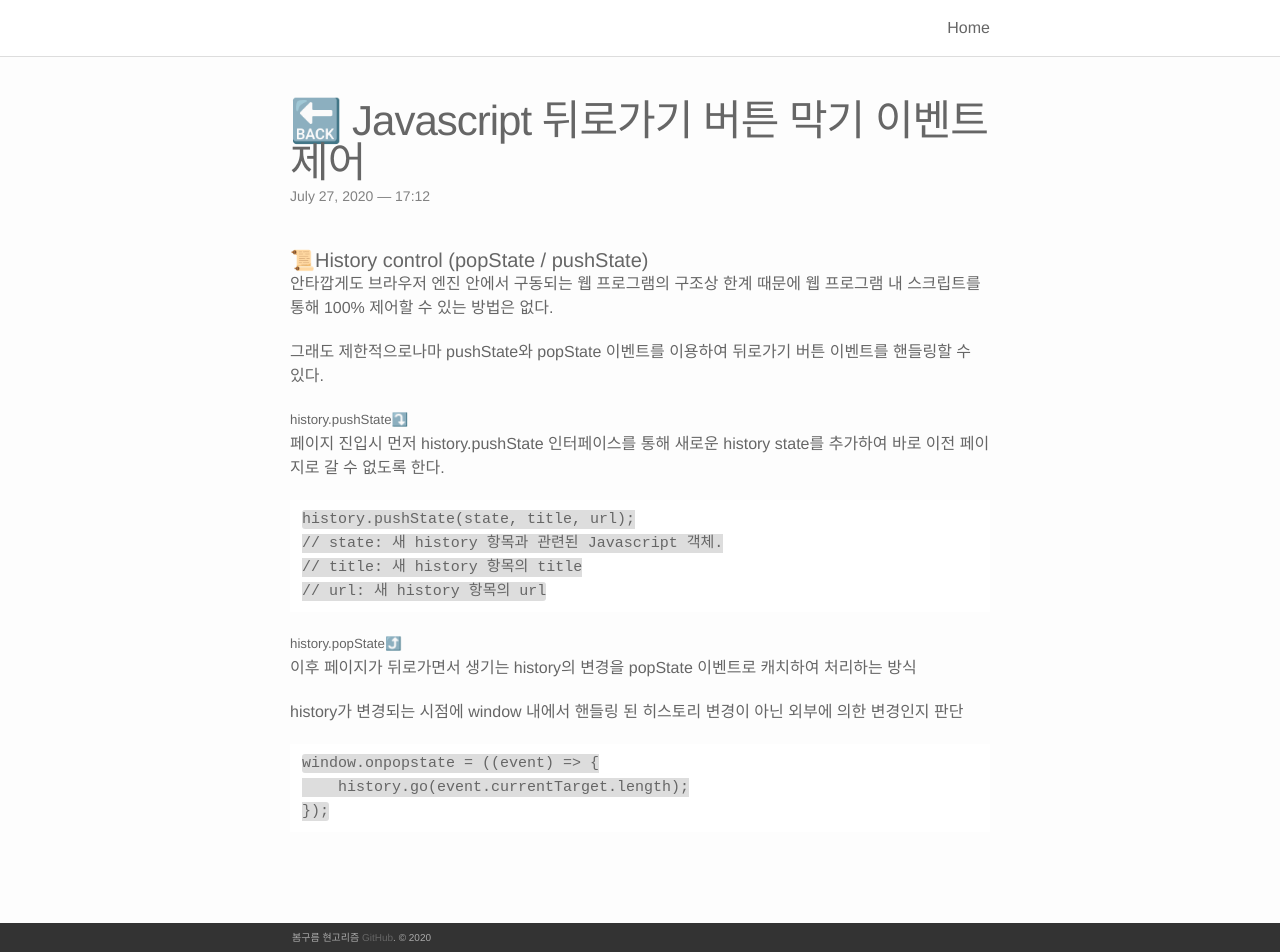
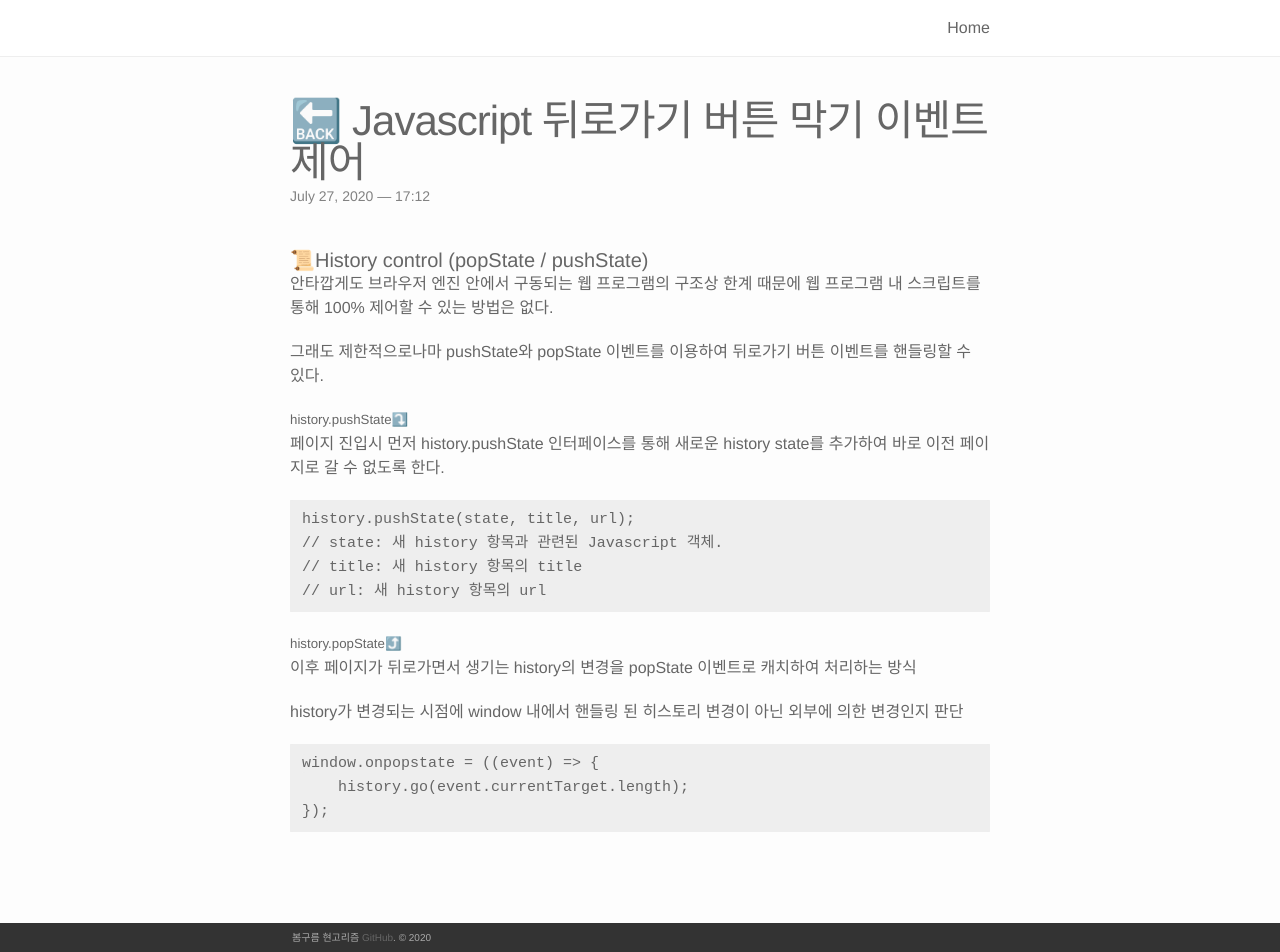
Before and after one commit to HyunYuJin/HyunYuJin.github.io, a Jekyll site: the page built from _posts/2020-07-27-go-back-button.markdown, in a window 1280 px wide and 952 px high. Built offline with Jekyll 4.4.1, drawn with Linux system fonts in a browser that asks for light colours; nearby versions of some CDN libraries.

Commit message:
Change code background-color

```diff
--- a/_sass/_base.scss
+++ b/_sass/_base.scss
@@ -32,7 +32,7 @@
 
 
 $grey-color-dark: #333;   /* footer */
-$grey-color-light: #ddd;  /* navigation bar border */
+$grey-color-light: #eee;  /* navigation bar border */
 $text-color:     #666;
 
 /* Set theme color *************************/
--- a/_sass/_syntax-highlighting.scss
+++ b/_sass/_syntax-highlighting.scss
@@ -2,7 +2,7 @@
  * Syntax highlighting styles
  */
 .highlight {
-    background: #fff;
+    background: #eee;
     @extend %vertical-rhythm;
 
     .c     { color: #998; font-style: italic } // Comment
```
